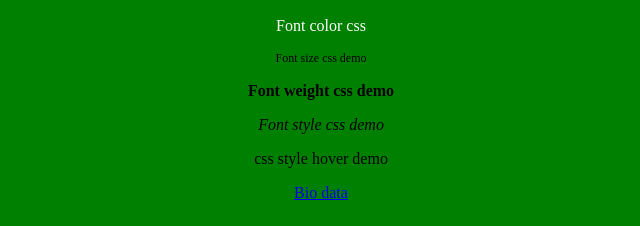
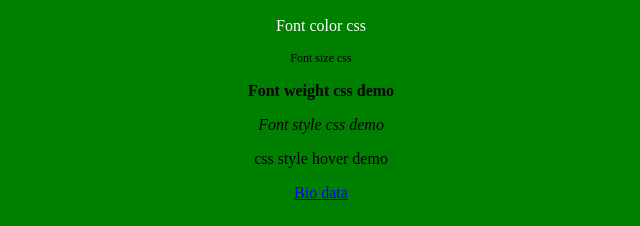
Before and after one commit to lnmnepo/test-github, a plain HTML site: page index.html in a window 1280 px wide. Shown: the part 283-509 px from the top of the page, 319-959 px from the left. Drawn offline with Linux system fonts and the light colour scheme.

Commit message:
Update index.html

```diff
--- a/index.html
+++ b/index.html
@@ -15,7 +15,7 @@
         <img src="cat.jpeg" height="200px">
         <div>
             <p style="color:white">Font color css</p>
-            <p style="font-size:12px">Font size css demo</p>
+            <p style="font-size:12px">Font size css</p>
             <p style="font-weight:bold">Font weight css demo</p>
             <p style="font-style:italic">Font style css demo</p>
             <p class="myapp">css style hover demo</p>
```
